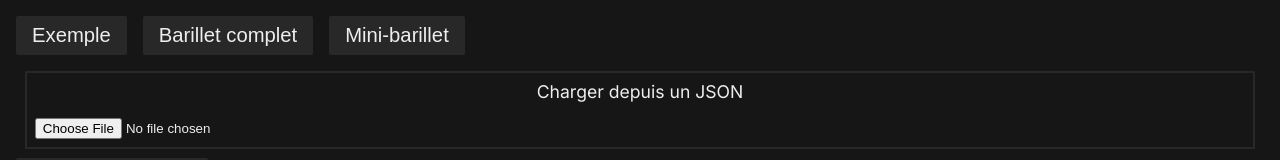
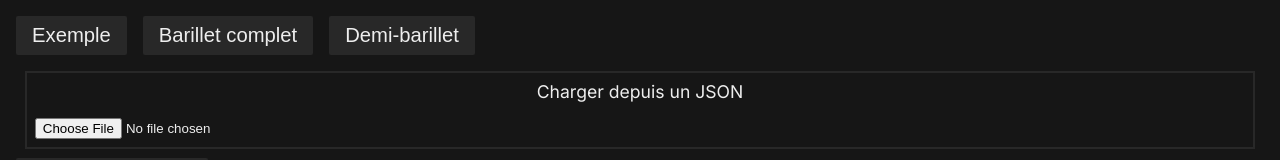
Before and after one commit to tchapeaux/improv-barillet-editor, a React (Vite) app: page / in a window 1280 px wide. Shown: the top 160 px of the page. Built offline with nearby package versions, Linux system fonts and the light colour scheme.

Commit message:
Rename Demi-barillet button

```diff
--- a/src/components/editor.jsx
+++ b/src/components/editor.jsx
@@ -66,7 +66,7 @@ export default function Editor({ barillet, dispatchBarillet }) {
                 })
               }
             >
-              Mini-barillet
+              Demi-barillet
             </button>
           </>
         )}
```
